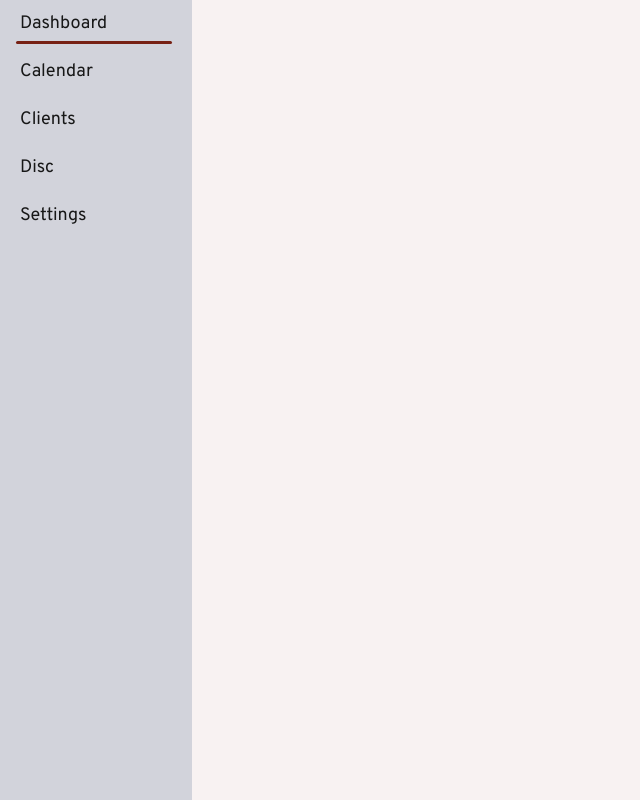
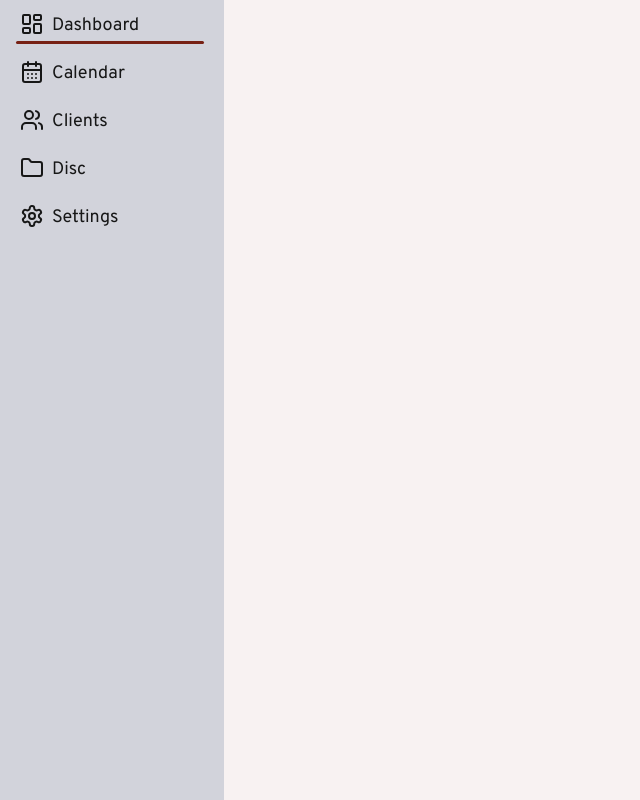
Before and after one commit to lulek1410/Lancy, a Next.js app: page / in a window 1280 px wide. Shown: the whole page, without its empty margins (0-640 px from the left). Built offline with nearby package versions, Linux system fonts and the light colour scheme.

Commit message:
LAN-8(feat): Add sidebar nav items icons

```diff
--- a/package.json
+++ b/package.json
@@ -31,6 +31,7 @@
     "jest": "^29.7.0",
     "jest-environment-jsdom": "^29.7.0",
     "postcss": "^8",
+    "react-icons": "^5.3.0",
     "tailwindcss": "^3.4.1",
     "ts-node": "^10.9.2",
     "typescript": "^5"
--- a/src/components/atoms/ListItem/index.tsx
+++ b/src/components/atoms/ListItem/index.tsx
@@ -1,5 +1,5 @@
+import { IMainNavItem } from "@/components/molecules/App/MainNavList.types";
 import classNames from "classnames";
-import { ReactNode } from "react";
 
 import "./index.css";
 
@@ -17,13 +17,14 @@ type SelectableItem =
       selected?: never;
     };
 
-type Props = SelectableItem & {
-  content: string | ReactNode;
-  className?: string;
-};
+type Props = SelectableItem &
+  IMainNavItem & {
+    className?: string;
+  };
 
 const ListItem = ({
-  content,
+  text,
+  icon,
   selectable = false,
   selected,
   className,
@@ -33,14 +34,15 @@ const ListItem = ({
       className={classNames(
         `${
           className || ""
-        } px-5 h-12 flex w-full items-center relative select-none`,
+        } flex gap-2 items-center px-5 h-12 w-full relative select-none text-lg`,
         {
           selectable: selectable,
           selected: selected,
         }
       )}
     >
-      {content}
+      <div className="text-2xl">{icon}</div>
+      <p className="h-6">{text}</p>
     </li>
   );
 };
--- a/src/components/molecules/App/MainNavList.tsx
+++ b/src/components/molecules/App/MainNavList.tsx
@@ -19,9 +19,9 @@ const MainNavList = (props: Props) => {
       {items.map((item, index) => (
         <ListItem
           key={index}
-          content={item.content}
+          {...item}
           selectable
-          selected={pathname.split("/").includes(item.content)}
+          selected={pathname.split("/").includes(item.text)}
         />
       ))}
     </ul>
--- a/src/components/molecules/App/MainNavList.types.ts
+++ b/src/components/molecules/App/MainNavList.types.ts
@@ -1,3 +1,6 @@
+import { ReactNode } from "react";
+
 export interface IMainNavItem {
-  content: string;
+  text: string;
+  icon?: ReactNode;
 }
--- a/src/components/organisms/App/MainNavbar.tsx
+++ b/src/components/organisms/App/MainNavbar.tsx
@@ -2,19 +2,27 @@ import MainNavList from "@/components/molecules/App/MainNavList";
 
 import { IMainNavItem } from "@/components/molecules/App/MainNavList.types";
 
+import {
+  LuCalendarDays,
+  LuFolder,
+  LuLayoutDashboard,
+  LuSettings,
+  LuUsers,
+} from "react-icons/lu";
+
 const items: IMainNavItem[] = [
-  { content: "Dashboard" },
-  { content: "Calendar" },
-  { content: "Clients" },
-  { content: "Disc" },
-  { content: "Settings" },
+  { text: "Dashboard", icon: <LuLayoutDashboard /> },
+  { text: "Calendar", icon: <LuCalendarDays /> },
+  { text: "Clients", icon: <LuUsers /> },
+  { text: "Disc", icon: <LuFolder /> },
+  { text: "Settings", icon: <LuSettings /> },
 ];
 
 const MainNavbar = () => {
   return (
     <nav
       aria-label="Main app navigation"
-      className=" bg-[#D2D3DB] h-screen w-full flex flex-col gap-2 text-base xl:text-lg 2xl:text-xl "
+      className=" bg-[#D2D3DB] h-screen w-full flex flex-col gap-2 text-base xl:text-lg 2xl:text-xl"
     >
       <MainNavList items={items} />
     </nav>
--- a/src/components/templates/AppLayout.tsx
+++ b/src/components/templates/AppLayout.tsx
@@ -10,7 +10,7 @@ const AppLayout = (props: Readonly<Props>) => {
     <>
       <header></header>
       <div className="flex">
-        <aside className="w-44 xl:w-48 2xl:w-56">
+        <aside className="w-52 xl:w-56 2xl:w-60">
           <MainNavbar />
         </aside>
         <main>{props.children}</main>
```
Also changed, not shown: 1 other file (tests, documents, lock files or other folders).
